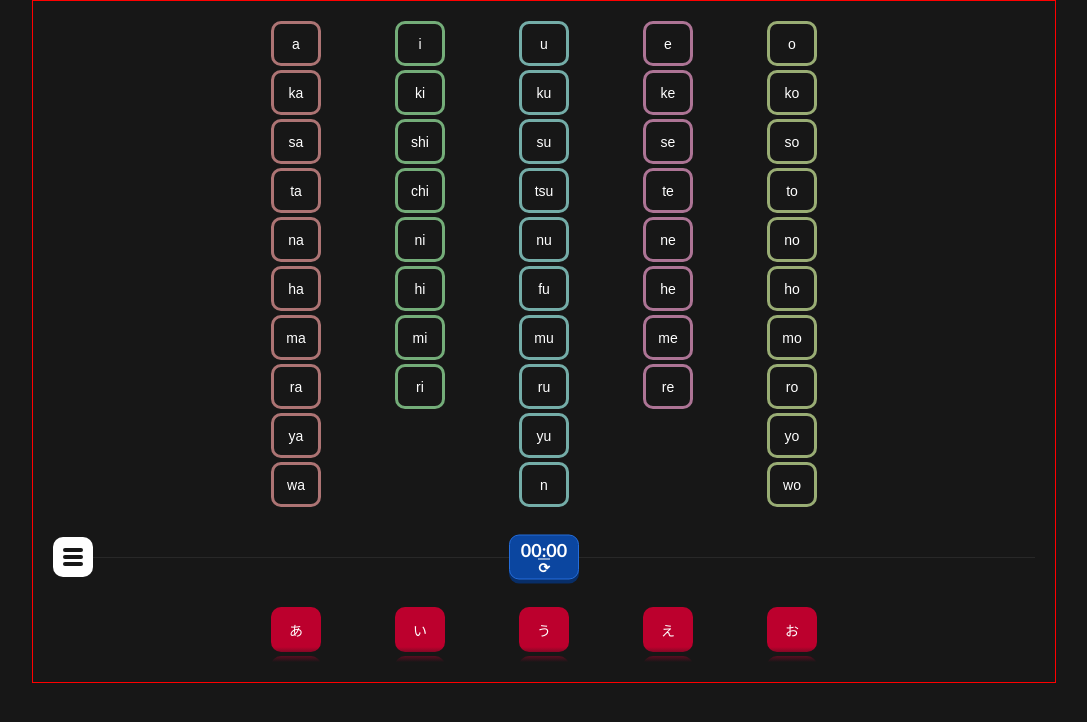
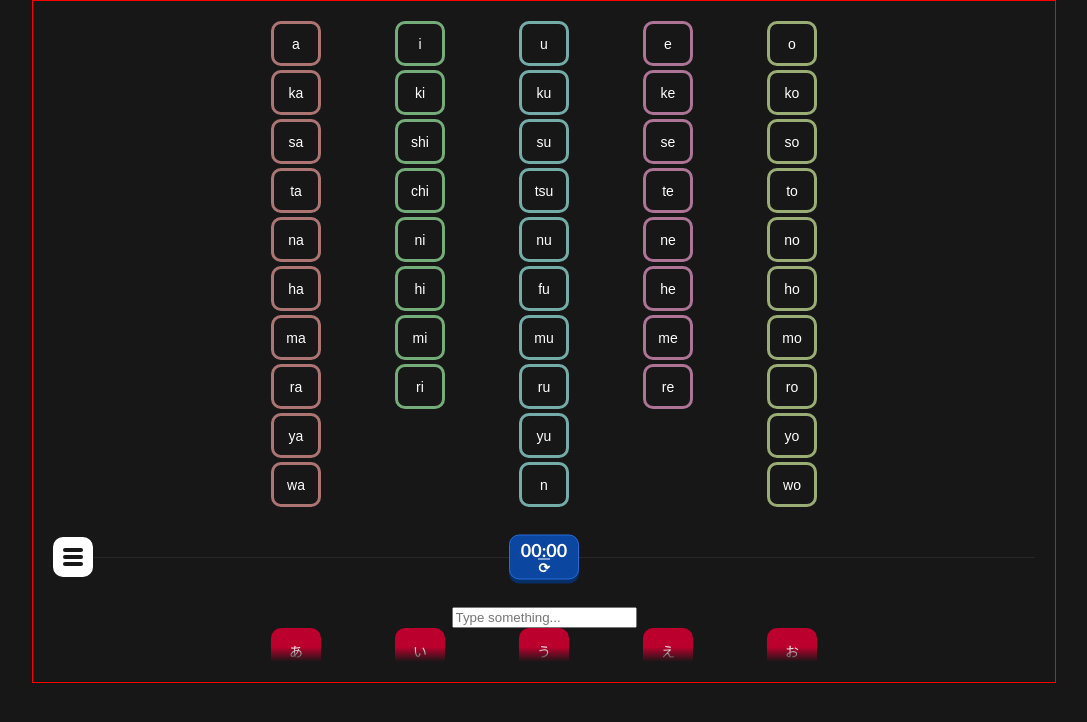
Before and after one commit to joejamsky/LanguageTrainer, a React (Create React App) app in the folder language-learner/: page / in a window 1280 px wide. Shown: the top 722 px of the page, without its empty margins (96-1183 px from the left). Built offline with nearby package versions, Linux system fonts and the light colour scheme.

Commit message:
text input wip

```diff
--- a/language-learner/src/Components/BotGrid.jsx
+++ b/language-learner/src/Components/BotGrid.jsx
@@ -1,6 +1,7 @@
 import React from 'react';
 import "../Styles/BotGrid.scss";
 import DragTile from './DragTile';
+import TextInput from './TextInput';
 import { useGameState } from "../Contexts/GameStateContext.js";
 
 const BotGrid = () => {
@@ -8,12 +9,17 @@ const BotGrid = () => {
 
     return (
         <div className="bot-grid-container">
+            {(screenSize === 'laptop' || screenSize === 'desktop') && (
+                <div>
+                    <TextInput></TextInput>
+                </div>
+            )}
 
             <div id="draggrid" className={`grid draggrid ${true ? 'vertical' : 'horizontal'}`}>
 
                 {characters.botCharacters && characters.botCharacters.map((character, index) => {
                     return (
-                        (character && character.render) ? (
+                        character?.render ? (
                             <DragTile
                                 key={`bot-grid-item-${index}`}
                                 index={index}
--- /dev/null
+++ b/language-learner/src/Components/TextInput.jsx
@@ -0,0 +1,34 @@
+import React, {useState} from 'react';
+// import React, { createContext, useState, useContext, useCallback, useEffect } from 'react';
+import "../Styles/TextInput.scss";
+import { useGameState } from "../Contexts/GameStateContext.js";
+
+const TextInput = () => {
+    const [inputValue, setInputValue] = useState(''); // State to store input value
+
+    const handleInputChange = (e) => {
+        setInputValue(e.target.value); // Update state with new input value
+    };
+
+    const handleSubmit = (e) => {
+        e.preventDefault(); // Prevent form submission (default behavior)
+        console.log('Input Submitted:', inputValue); // Perform desired action with the input value
+        setInputValue('')
+    };
+
+    return (
+        <div className="text-input">
+            <form onSubmit={handleSubmit}>
+                <input
+                    type="text"
+                    value={inputValue} // Controlled component
+                    onChange={handleInputChange} // Handle input changes
+                    placeholder="Type something..."
+                    className="input-field"
+                />
+            </form>
+        </div>
+    );
+};
+
+export default TextInput;
--- a/language-learner/src/Contexts/GameStateContext.js
+++ b/language-learner/src/Contexts/GameStateContext.js
@@ -1,4 +1,4 @@
-import React, { createContext, useState, useContext, useCallback, useEffect, useMemo } from 'react';
+import React, { createContext, useState, useContext, useCallback, useEffect } from 'react';
 import { cloneCharacters, filterCharacters } from '../Misc/Utils';
 import japanese_characters_standard from '../Data/japanese_characters_standard.json';
 // import japanese_characters_byshape_hiragana from '../Data/japanese_characters_byshape_hiragana.json';
@@ -48,24 +48,21 @@ export const GameStateProvider = ({ children }) => {
   const [selectedTile, setSelectedTile] = useState(initialState.selectedTile);
   const [screenSize, setScreenSize] = useState('desktop');
 
-  const breakpoints = useMemo(
-    () => ({
+  // Function to determine screen size
+  const updateScreenSize = useCallback(() => {
+    const width = window.innerWidth;
+    const breakpoints = {
       mobile: 480,
       tablet: 768,
       laptop: 1024,
       desktop: 1200,
-    }),
-    []
-  );
+    }
 
-  // Function to determine screen size
-  const updateScreenSize = useCallback(() => {
-    const width = window.innerWidth;
     if (width <= breakpoints.mobile) setScreenSize('mobile');
     else if (width <= breakpoints.tablet) setScreenSize('tablet');
     else if (width <= breakpoints.laptop) setScreenSize('laptop');
     else setScreenSize('desktop');
-  }, [breakpoints]);
+  }, []);
 
   // Set up an event listener to update screen size on resize
   useEffect(() => {
--- a/language-learner/src/Styles/BotGrid.scss
+++ b/language-learner/src/Styles/BotGrid.scss
@@ -1,6 +1,8 @@
 .bot-grid-container{
     display: flex;
-    justify-content: center;
+    // justify-content: center;
+    align-items: center;
+    flex-direction: column;
     position: relative;
     overflow: hidden;
     height: 55px;   //Hides grid items below top 5
--- /dev/null
+++ b/language-learner/src/Styles/TextInput.scss
@@ -0,0 +1,3 @@
+.text-input {
+
+}
```
